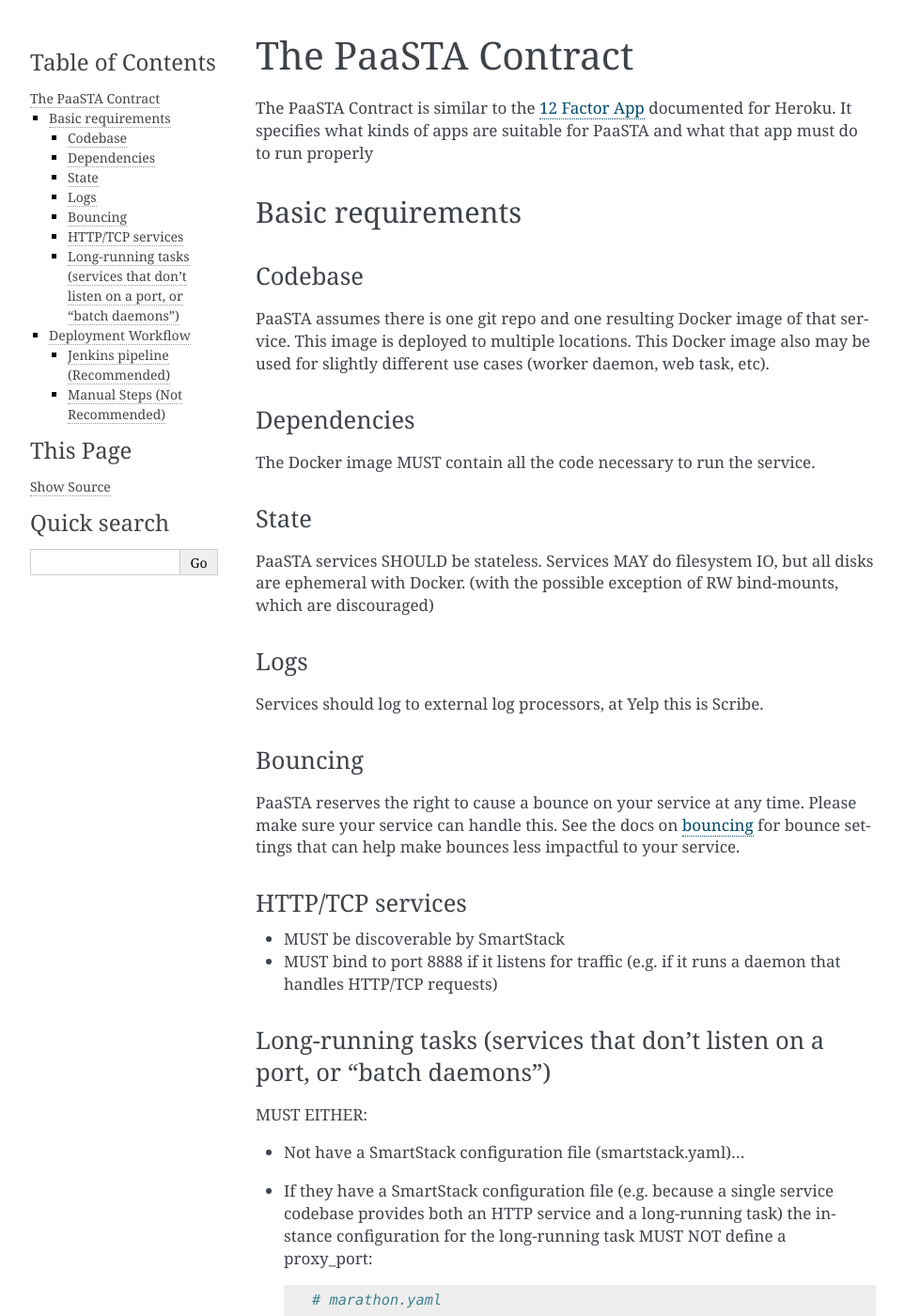
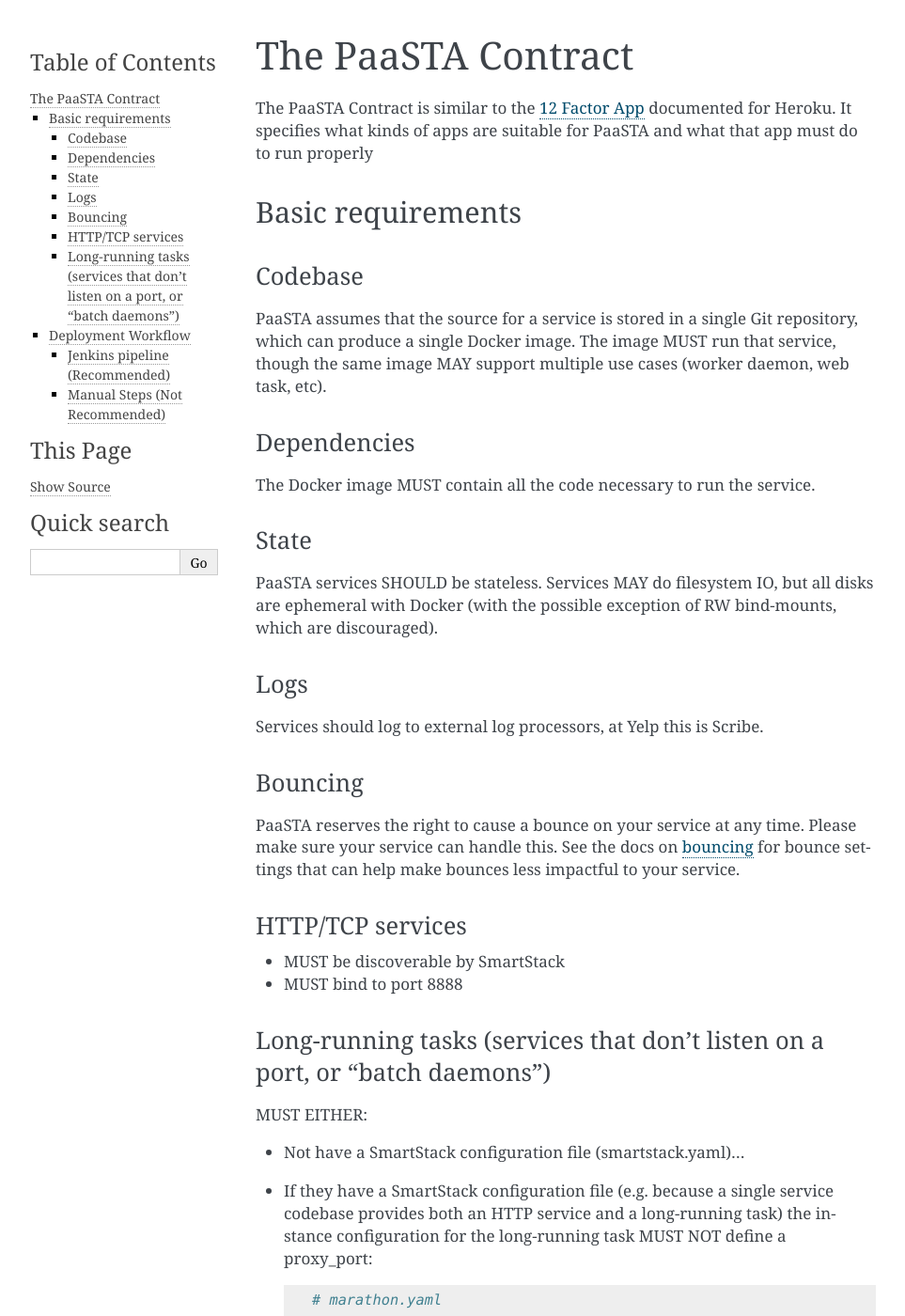
Before and after one commit to Yelp/paasta, a Sphinx documentation site: the page built from docs/source/about/contract.rst, in a window 1280 px wide and 1400 px high. Shown: the whole window at 94% size, without its empty margins (148-1111 px from the left). Built offline with Sphinx 7.4.7, drawn with Linux system fonts in a browser that asks for light colours; pages that are not in the unit, such as notebooks, are missing from menus; some of the changed text lies outside the part shown.

Commit message:
Small changes for paasta contract

```diff
--- a/docs/source/about/contract.rst
+++ b/docs/source/about/contract.rst
@@ -10,7 +10,10 @@
 Codebase
 --------
 
-PaaSTA assumes there is one git repo and one resulting Docker image of that service. This image is deployed to multiple locations. This Docker image also may be used for slightly different use cases (worker daemon, web task, etc).
+PaaSTA assumes that the source for a service is stored in a single Git
+repository, which can produce a single Docker image. The image MUST run that
+service, though the same image MAY support multiple use cases (worker daemon,
+web task, etc).
 
 Dependencies
 ------------
@@ -20,7 +23,9 @@
 State
 -----
 
-PaaSTA services SHOULD be stateless. Services MAY do filesystem IO, but all disks are ephemeral with Docker. (with the possible exception of RW bind-mounts, which are discouraged)
+PaaSTA services SHOULD be stateless. Services MAY do filesystem IO, but all
+disks are ephemeral with Docker (with the possible exception of RW
+bind-mounts, which are discouraged).
 
 Logs
 ----
@@ -30,15 +35,16 @@
 Bouncing
 --------
 
-PaaSTA reserves the right to cause a bounce on your service at any time. Please make sure your service can handle this.
-See the docs on `bouncing <../workflow.html#bouncing>`_ for bounce settings that can help make bounces less impactful to your service.
+PaaSTA reserves the right to cause a bounce on your service at any time. Please
+make sure your service can handle this.  See the docs on `bouncing <../workflow.html#bouncing>`_
+for bounce settings that can help make bounces less impactful to your service.
 
 
 HTTP/TCP services
 -----------------
 
 * MUST be discoverable by SmartStack
-* MUST bind to port 8888 if it listens for traffic (e.g. if it runs a daemon that handles HTTP/TCP requests)
+* MUST bind to port 8888
 
 Long-running tasks (services that don’t listen on a port, or “batch daemons”)
 -----------------------------------------------------------------------------
@@ -104,7 +110,10 @@
 Manual Steps (Not Recommended)
 ------------------------------
 
-This section describes how to operate the PaaSTA deploy system. If for some reason you don’t want to use Jenkins, you can pull the levers yourself. The PaaSTA CLI contains subcommands to help with this (these same subcommands are used by Jenkins)
+This section describes how to operate the PaaSTA deploy system. If for some
+reason you don’t want to use Jenkins, you can pull the levers yourself. The
+PaaSTA CLI contains subcommands to help with this (these same subcommands are
+used by Jenkins)
 
 * Docker images MUST be tagged
    * You’ll tag your image at build time with something like docker build -t "$DOCKER_TAG" .
```
Also changed, not shown: other parts of docs/source/about/contract.rst (+2 -2 lines).
